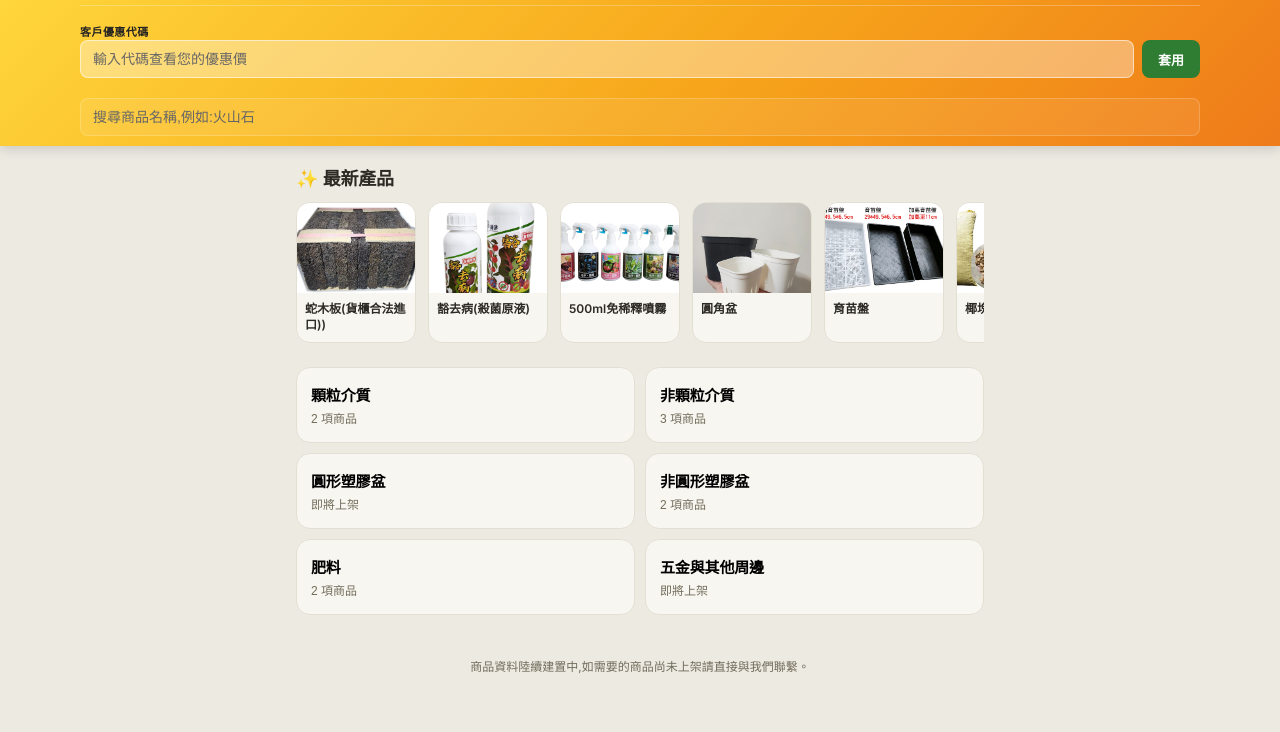
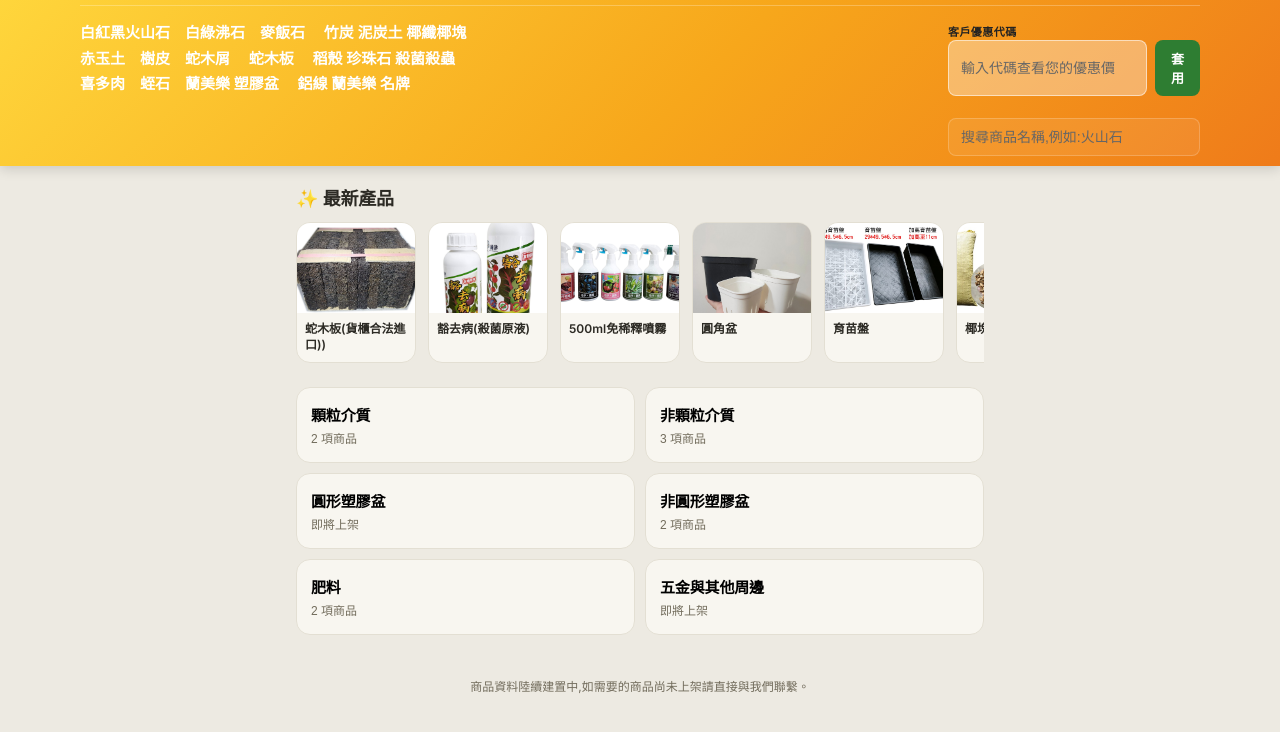
Before and after one commit to 2026back2nature-art/product, a plain HTML site: page index.html in a window 1280 px wide. Shown: the part 36-768 px from the top of the page. Drawn offline with Linux system fonts and the light colour scheme.

Commit message:
改變banner

```diff
--- a/index.html
+++ b/index.html
@@ -34,9 +34,7 @@
   .mono{font-family:'IBM Plex Mono',monospace;}
 
   .top-bar{
-    position:sticky;
-    top:0;
-    z-index:30;
+    position:relative;
     background:linear-gradient(135deg,#ffd83d 0%,#f7a71b 55%,#ef7b1a 100%);
     color:#fff;
     padding:8px 16px 10px;
@@ -88,6 +86,29 @@ color:#fff; font-weight:600; font-size:13px; cursor:pointer;
     background:rgba(255,255,255,0.08); color:#222; font-size:14px;
   }
   .search-row input::placeholder{ color:#666;}
+
+  .top-bar-main{
+    display:flex;
+    align-items:flex-start;
+    gap:16px;
+  }
+  .top-bar-keywords{
+    flex:1;
+    font-size:15px;
+    font-weight:700;
+    line-height:1.7;
+    color:#fff;
+  }
+  .top-bar-right{
+    flex:0 0 240px;
+    display:flex;
+    flex-direction:column;
+    gap:6px;
+  }
+  @media (max-width:640px){
+    .top-bar-main{flex-direction:column;}
+    .top-bar-right{flex:1 1 auto; width:100%;}
+  }
 
   main{max-width:720px; margin:0 auto; padding:18px 16px 0;}
 
@@ -283,6 +304,13 @@ color:#fff; font-weight:600; font-size:13px; cursor:pointer;
         荃富園藝資材批發｜最新商品 &amp; 優惠專區
     </div>
 </div>
+    <div class="top-bar-main">
+      <div class="top-bar-keywords">
+        白紅黑火山石　白綠沸石　麥飯石　 竹炭  泥炭土 椰纖椰塊<br>
+        赤玉土　樹皮　蛇木屑　  蛇木板　 稻殼  珍珠石 殺菌殺蟲<br>
+        喜多肉　蛭石　蘭美樂    塑膠盆　 鋁線  蘭美樂 名牌
+      </div>
+      <div class="top-bar-right">
         <div>
           <label for="discount-code">客戶優惠代碼</label>
           <div class="code-row">
@@ -293,6 +321,8 @@ color:#fff; font-weight:600; font-size:13px; cursor:pointer;
         </div>
         <div class="search-row">
           <input id="search-input" type="text" placeholder="搜尋商品名稱,例如:火山石">
+        </div>
+      </div>
     </div>
   </div>
 </div>
```
Lines whose indentation alone changed are shown as unchanged.
